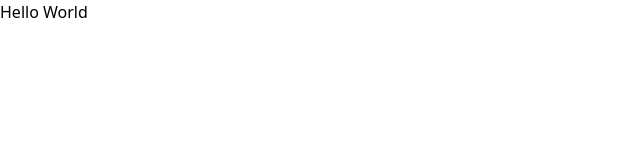
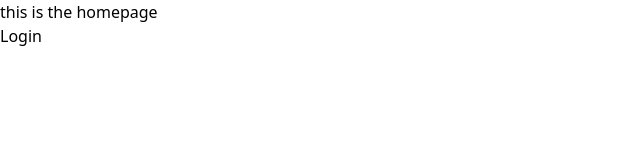
Before and after one commit to dabingch/blog-nextjs, a Next.js app: page / in a window 1280 px wide. Shown: the top 160 px of the page, without its empty margins (0-640 px from the left). Built offline with nearby package versions, Linux system fonts and the light colour scheme.

Commit message:
Added auth

```diff
--- a/package.json
+++ b/package.json
@@ -9,7 +9,7 @@
     "lint": "next lint"
   },
   "dependencies": {
-    "@auth0/nextjs-auth0": "^2.2.1",
+    "@auth0/nextjs-auth0": "^2.6.3",
     "@fortawesome/fontawesome-svg-core": "^6.2.1",
     "@fortawesome/free-solid-svg-icons": "^6.2.1",
     "@fortawesome/react-fontawesome": "^0.2.0",
--- /dev/null
+++ b/pages/api/auth/[...auth0].js
@@ -0,0 +1,3 @@
+import { handleAuth } from '@auth0/nextjs-auth0'
+
+export default handleAuth()
--- a/pages/index.js
+++ b/pages/index.js
@@ -1,3 +1,12 @@
+import Link from 'next/link'
+
 export default function Home() {
-	return <div>Hello World</div>
+	return (
+		<div>
+			<h1>this is the homepage</h1>
+			<div>
+				<Link href='/api/auth/login'>Login</Link>
+			</div>
+		</div>
+	)
 }
```
Also changed, not shown: 1 other file (tests, documents, lock files or other folders).
